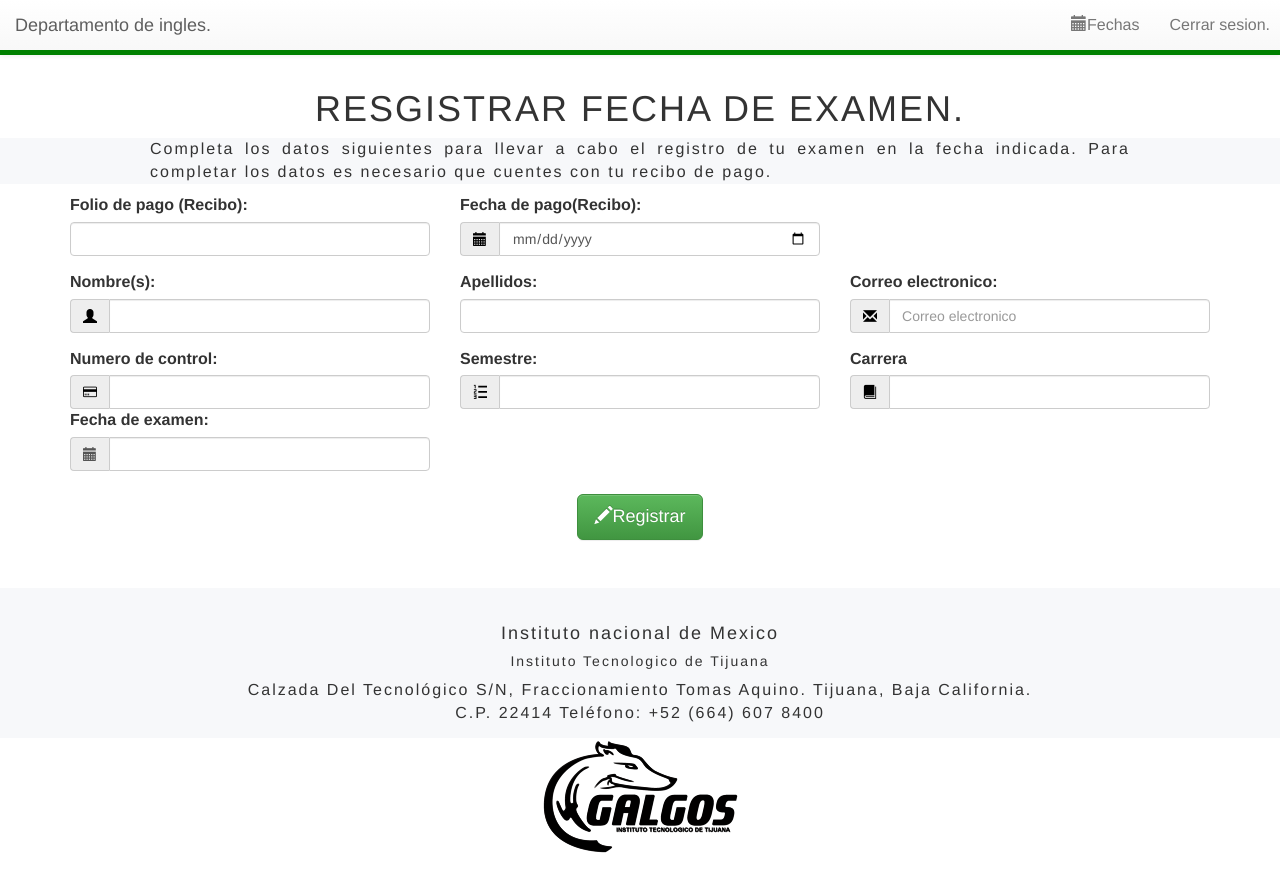
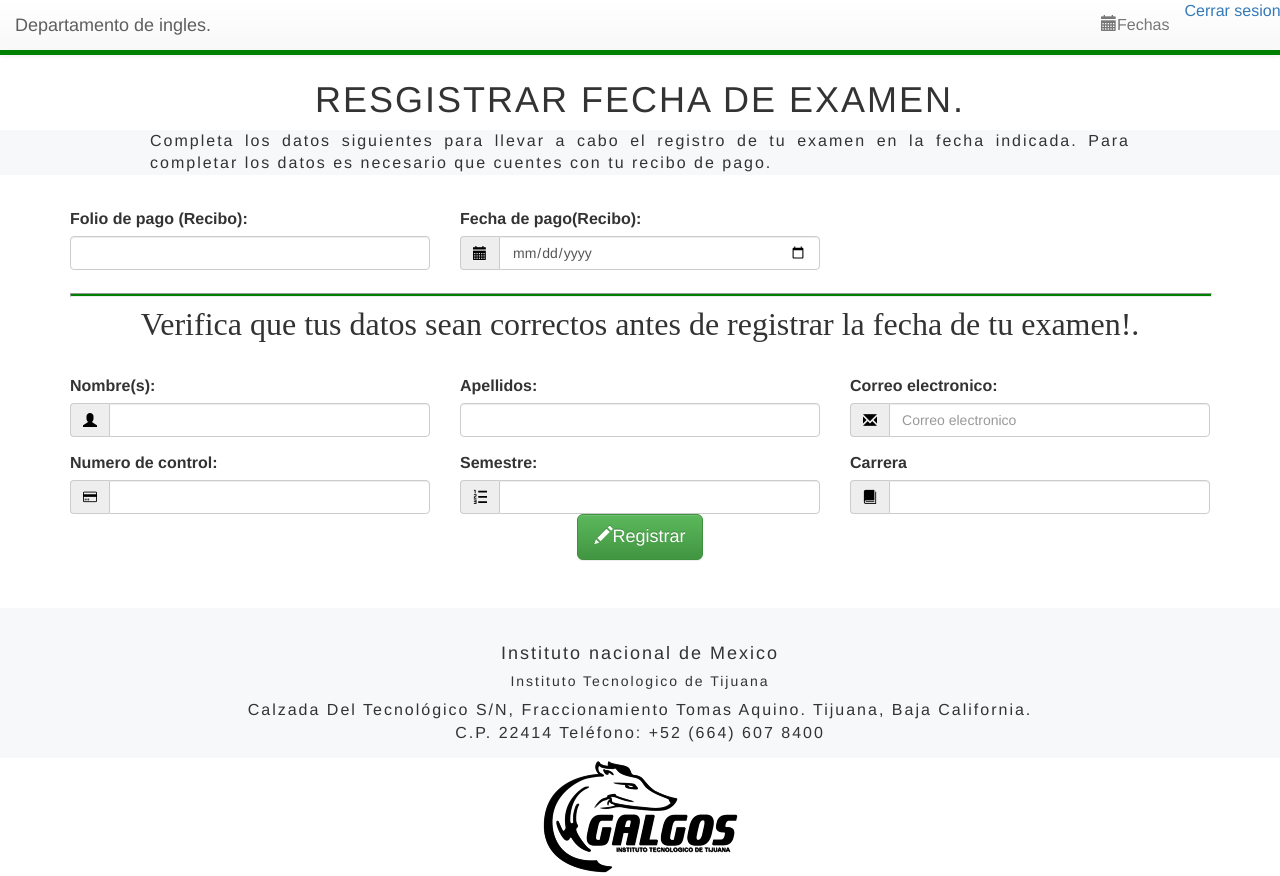
Before and after one commit to luisfbarajas/ServicioITT, a PHP site: page /fechas.php in a window 1280 px wide. Before the commit the page ends 853 px from the top, so only its background shows below. Run offline with PHP 8.4, Linux system fonts and the light colour scheme; the visitor is signed in with stand-in values (Sample User, id 1); data that the repository does not hold is empty; some libraries are stand-ins or nearby versions; some web fonts are replaced.

Commit message:
Correcion en despliegue de fechas, despliegue de datos automatico en registro de fecha anadido

```diff
--- a/Conexion.php
+++ b/Conexion.php
@@ -8,7 +8,7 @@
 	//Lista de Tablas
 	$alumno = "alumno";//tabla de datos del alumno
 	$usuario="usuario";//tabla de usuarios regristrados
-	$Fechas="fechas"; //tabla de fechas
+	$Fechas="fechas_examen"; //tabla de fechas
 
 	//cadena de conexion
 	$conexion = mysqli_connect($host,$usuariodb,$clavedb,$basededatos);
--- a/css/main.css
+++ b/css/main.css
@@ -64,7 +64,17 @@ font-family: cursive;
 .boton{
 	margin: auto;
 }
-
+hr {
+   width: 100%;
+    margin-top: 0.5em;
+    margin-bottom: 0.5em;
+    margin-left: auto;
+    margin-right: auto;
+    border-style: inset;
+	border-width: 1px;
+	background-color: green;
+	height: 2.5px;
+}
 .imagenes{
 	width: 100%;
 	height: 200px;
@@ -78,6 +88,17 @@ font-family: cursive;
 }
 .app-texto{
 bottom:o;
+}
+.menu{
+	margin-bottom: 8rem;
+}
+#fechaV{
+ text-align: center;
+ font-family: 'Times New Roman', Times, serif;
+ font-size: 2em;
+}
+.pt{
+	padding-top: 2%;
 }
 .proceso{
 		background: url("..img/proceso.jpg") no-repeat center top fixed;
@@ -169,7 +190,7 @@ text-align: justify;
 }
 .Fecha-Titulo{
 		text-align: center;
-	text-transform: uppercase;
+
 	font-family: "Avenir", Futura, Helvetica, sans-serif;
 			font-size: 1.5em;
 }
--- a/fechas.php
+++ b/fechas.php
@@ -1,8 +1,5 @@
 <!doctype html>
-<!--[if lt IE 7]>      <html class="no-js lt-ie9 lt-ie8 lt-ie7" lang=""> <![endif]-->
-<!--[if IE 7]>         <html class="no-js lt-ie9 lt-ie8" lang=""> <![endif]-->
-<!--[if IE 8]>         <html class="no-js lt-ie9" lang=""> <![endif]-->
-<!--[if gt IE 8]><!--> <html class="no-js" lang=""> <!--<![endif]-->
+ <html class="no-js" lang="">
     <head>
         <meta charset="utf-8">
         <meta http-equiv="X-UA-Compatible" content="IE=edge,chrome=1">
@@ -22,65 +19,56 @@
 
 <?php
 
-            session_start();
-            ob_start();
+            // session_start();
+            // ob_start();
 
-                    if($_SESSION['sesion_exito']==0) //Como dije en el video, esto no es estrictamente necesario
-                     {echo "inicie sesion por favor";
+            //         if($_SESSION['sesion_exito']==0) //Como dije en el video, esto no es estrictamente necesario
+            //          {echo "inicie sesion por favor";
 
-                       header('Location:index.php');
-                     } //Ya que si lo dejamos, siempre que accedemos a index arroja error.
-                    if($_SESSION['sesion_exito']==2)
-                        {echo "<script type=\"text/javascript\">alert('Todos los campos son necesarios.');</script>";}
-                    if($_SESSION['sesion_exito']==3)
-                        {echo "<script type=\"text/javascript\">alert('Usuario o Contraseña incorrectos.');</script>";}
-
-
-echo "Entro";
+            //            header('Location:index.php');
+            //          } //Ya que si lo dejamos, siempre que accedemos a index arroja error.
+            //         if($_SESSION['sesion_exito']==2)
+            //             {echo "<script type=\"text/javascript\">alert('Todos los campos son necesarios.');</script>";}
+            //         if($_SESSION['sesion_exito']==3)
+            //             {echo "<script type=\"text/javascript\">alert('Usuario o Contraseña incorrectos.');</script>";}
 ?>
 <!--menu -->
-<div class="header">
+<div class="header menu">
     <?php
     include 'menuUsuario.php';
+    include ('php/DatosUsuario.php');
+    include ('Conexion.php');
+   $funcion = new DatosUsuario;
+      //$email= $funcion->UsuarioId($_SESSION['emailUser']);
+      $email= $funcion->UsuarioId('cesar.lopez@tectijuana.edu.mx');
+      //consulta de datos
+      $Consulta= "SELECT alumno.name,alumno.last_name,alumno.nctrl,alumno.CARRERA,usuario.email,
+       alumno.semestre FROM alumno INNER JOIN usuario where usuario.id_alumno=alumno.id and usuario.email='$email'";
+       $resultados = mysqli_query($conexion,$Consulta);
+       //ASIGNACION DE RESULTADOS
+       $resultado = mysqli_fetch_array($resultados);
     ?>
 </div>
-
-<br><br>
-
-
-
-
-
-
-
-
-
-
-
-
-
  <section class="titulo">
          <h1>Resgistrar fecha de examen.</h1>
         </section>
-
         <section class="indicaciones">
          <p class="text indicacion-fecha">Completa los datos siguientes para llevar a cabo el registro de tu examen en la fecha indicada. Para completar los datos es necesario que cuentes con tu recibo de pago.</p>
         </section>
-
         <section class="formulario">
           <form id="formulario" style="display: block;" role="form">
                 <div class="container">
-                  <div class="row">
+                  <div class="row pt">
                     <div class="col-xs-12 col-sm-4">
                       <label for="FolioP">Folio de pago (Recibo):</label><br>
-                      <input type="text" name="FolioP" class="form-control">
+                      <input type="text" name="FolioP" class="form-control" id="FolioP">
                     </div>
                     <div class="col-xs-12 col-sm-4">
                       <label for="fechaP">Fecha de pago(Recibo):</label><br>
                         <div class="form-group">
                    <div class="input-group">
                    <div class="input-group-addon"><span class="glyphicon glyphicon-calendar" id="Correos"></span></div>
-                      <input type="Date" name="fechaP" class="form-control" >
+                      <input type="Date" name="fechaP" class="form-control" id="fechaP" >
                        </div>
                      <span class="help-block" id="error"></span>
                      </div>
@@ -89,21 +77,15 @@ echo "Entro";
 
                     </div>
                   </div>
-                </div>
-
-
-
-
-
-
-                   <div class="container">
-                  <div class="row">
-                            <div class="col-xs-12 col-sm-4">
+                <hr/>
+                <h4 id="fechaV">Verifica que tus datos sean correctos antes de registrar la fecha de tu examen!. </h4>
+                  <div class="row pt">
+                     <div class="col-xs-12 col-sm-4 ">
                          <label for="nombre">Nombre(s):</label><br>
                          <div class="form-group">
                           <div class="input-group">
                            <div class="input-group-addon"><span class="glyphicon glyphicon-user" id="Correos"></span></div>
-                              <input type="text" name="nombre" class="form-control">
+                              <input type="text" name="nombre" class="form-control" value="<?php echo $resultado['name'];?> ">
                             </div>
                             <span class="help-block" id="error"></span>
                            </div>
@@ -111,7 +93,7 @@ echo "Entro";
                     <div class="col-xs-12 col-sm-4">
                        <div class="form-group">
                       <label for="Apellidos">Apellidos:</label><br>
-                      <input type="text" name="Apellidos" class="form-control">
+                      <input type="text" name="Apellidos" class="form-control" value="<?php echo $resultado['last_name'];?>">
                     </div>
                     <span class="help-block" id="error"></span>
                     </div>
@@ -120,77 +102,43 @@ echo "Entro";
                         <div class="form-group">
                           <div class="input-group">
                              <div class="input-group-addon"><span class="glyphicon glyphicon-envelope" id="Correos"></span></div>
-                                               <input name="email" type="text" class="form-control" placeholder="Correo electronico">
+                                <input name="email" type="text" class="form-control" placeholder="Correo electronico"
+                                 value="<?php echo $resultado['email'];?>">
                               </div>
                               <span class="help-block" id="error"></span>
                             </div>
                           </div>
-
                        </div>
-                  </div>
-
-
-
-
-
-
-              <div class="container">
                 <div class="row">
                   <div class="col-xs-12 col-sm-4">
                     <label>Numero de control:</label><br>
                     <div class="input-group">
                       <div class="input-group-addon"><span class="icon-credit-card icon"></span></div>
-                        <input type="text" name="Nctrl" class="form-control">
+                        <input type="text" name="Nctrl" class="form-control" value="<?php echo $resultado['nctrl'];?>">
                     </div>
                   </div>
                   <div class="col-xs-12 col-sm-4">
                     <label>Semestre:</label><br>
                     <div class="input-group">
                       <div class="input-group-addon"><span class="icon-list-numbered icon"></span></div>
-                      <input type="text" name="Nctrl" class="form-control">
+                      <input type="text" name="Nctrl" class="form-control" value="<?php echo $resultado['semestre'];?>">
                     </div>
                   </div>
                   <div class="col-xs-12 col-sm-4">
                           <label>Carrera</label>
                     <div class="input-group">
                       <div class="input-group-addon"><span class="icon-book icon"></span></div>
-                       <input type="text" name="Nctrl" class="form-control">
+                       <input type="text" name="Nctrl" class="form-control" value="<?php echo $resultado['CARRERA'];?>">
                     </div>
                   </div>
                 </div>
               </div>
 
 
- <div class="container">
-                <div class="row">
-                  <div class="col-xs-12 col-sm-4">
-                    <label for="fExamen">Fecha de examen:</label><br>
-                    <div class="input-group">
-                      <div class="input-group-addon"><span class="glyphicon glyphicon-calendar"></span></div>
-                        <input type="text" name="fExamen" id="mydate" gldp-id="mydate" class="form-control"  >
-                        </div>
-                         <div gldp-el="mydate" style="width:250px; height:150px;  ">
-                           </div>
-                    </div>
 
-                  </div>
-                  <div class="col-xs-12 col-sm-4">
-                    <label></label><br>
-                   <!-- <div class="input-group">
-                      <div class="input-group-addon"><span class="icon-list-numbered icon"></span></div>
-                      <input type="text" name="Nctrl" class="form-control">
-                    </div>-->
-                  </div>
-                  <div class="col-xs-12 col-sm-4">
-                          <label></label>
-                   <!-- <div class="input-group">
-                      <div class="input-group-addon"><span class="icon-list-numbered icon"></span></div>
-                      <input type="text" name="Nctrl" class="form-control">
-                    </div>-->
-                  </div>
-                </div>
-              </div>
-
+              <button type="submit" class="btn btn-success btn-lg boton">
+                 <span class="glyphicon glyphicon-pencil"></span> Registrar
+                 </button>
           </form>
 
         </section>
@@ -199,84 +147,9 @@ echo "Entro";
 <div class="container">
                 <div class="row">
 
-               <button type="submit" class="btn btn-success btn-lg boton">
-                 <span class="glyphicon glyphicon-pencil"></span> Registrar
-                 </button>
 
                 </div>
               </div><br>
-
-
-
-
-
-
-
-
-
-
-
-
-
-
-
-
-
-
-
-
-
-
-
-
-       <script src="//ajax.googleapis.com/ajax/libs/jquery/1.8.3/jquery.min.js"></script>
-    <script src="js/glDatePicker.min.js"></script>
-
-    <script type="text/javascript">
-        $(window).load(function()
-        {
-            $('mydate').glDatePicker();
-
-        });
-        var example5 = $('#mydate').glDatePicker(
-    {
-
-      // showAlways: true,
-        //inabilita columnas de fechas
-         selectableDOW: [2,4],
-         //nombres del mes
-         monthNames: ['Enero', 'Febrero','Marzo','Abril','Mayo','Junio','Julio','Agosto','Septiembre','Octubre','Noviembre','Diciembre'],
-         //nombre de los dias
-         dowNames:['Dom','Lun','Mar','Mier','Jue','Vie','Sab'],
-
-
-
-    }).glDatePicker(true);
-    </script>
-
-
-
-
-
-
-
-
-
-
-
-
-
-
-
-
-
-
-
-
-
-
-
-
  <footer class="app-footer">
             <div class="app-texto">
                 <h4>Instituto nacional de Mexico</h4>
@@ -286,13 +159,9 @@ echo "Entro";
                      <img src="img/galgo.gif" class="img-responsive img-footer">
             </div>
         </footer>
-
            <script>window.jQuery || document.write('<script src="js/vendor/jquery-1.11.2.min.js"><\/script>')</script>
-
         <script src="js/vendor/bootstrap.min.js"></script>
-
         <script src="js/main.js"></script>
-
         <!-- Google Analytics: change UA-XXXXX-X to be your site's ID. -->
         <script>
             (function(b,o,i,l,e,r){b.GoogleAnalyticsObject=l;b[l]||(b[l]=
--- a/js/main.js
+++ b/js/main.js
@@ -190,4 +190,9 @@ VALIDACION DE CARRERA
 		return true;
 			}
 	});
+
+	/**************************************************
+	 VALIDACION DE FOLIO DE PAGO
+	 ****************************************************/
+	$("#FolioP").focusout(function(){});
 });
--- a/menuUsuario.php
+++ b/menuUsuario.php
@@ -16,23 +16,8 @@
 
 
                    <li><a href="fechas.php"><span class="glyphicon glyphicon-calendar"></span>Fechas</a></li>
-                   <li><a href="#"  id="cerrar" onclick="pregunta();">Cerrar sesion.</a></li>
+                   <li><form action="menuUsuario.php" method="POST"><a href="#"  id="cerrar" onclick="pregunta();">Cerrar sesion.</a></form></li>
 
               </ul>
           </div>
       </nav>
-      <script>
-      function pregunta(){
-        if(confirm('Desea salir.')){
-                document.form.submit();
-        }else{
-              //sin accion
-        }
-      }
-      </script>
-<?php
-if(isset($_POST['cerrar'])){
-    $_SESSION['sesion_exito']=4;//Cerrar session
-    echo $_SESSION['sesion_exito'];
-}
-?>
--- a/sesion.php
+++ b/sesion.php
@@ -30,7 +30,8 @@ $Pass=$_POST['password'];
              //verificacion de contraseña encriptada
                if (password_verify($Pass, $consulta['pass'])) {
                  $_SESSION['emailUser'] =$Usuario;
-               	// redireccionamiento a pagina de inicio logeado
+                 // redireccionamiento a pagina de inicio logeado
+                 $_SESSION['sesion_exito'] =1;
                	 header('Location:home.php');
                }
                else{
```
Also changed, not shown: infoFecha.php (+8 -50 lines). Lines whose indentation alone changed are shown as unchanged.
